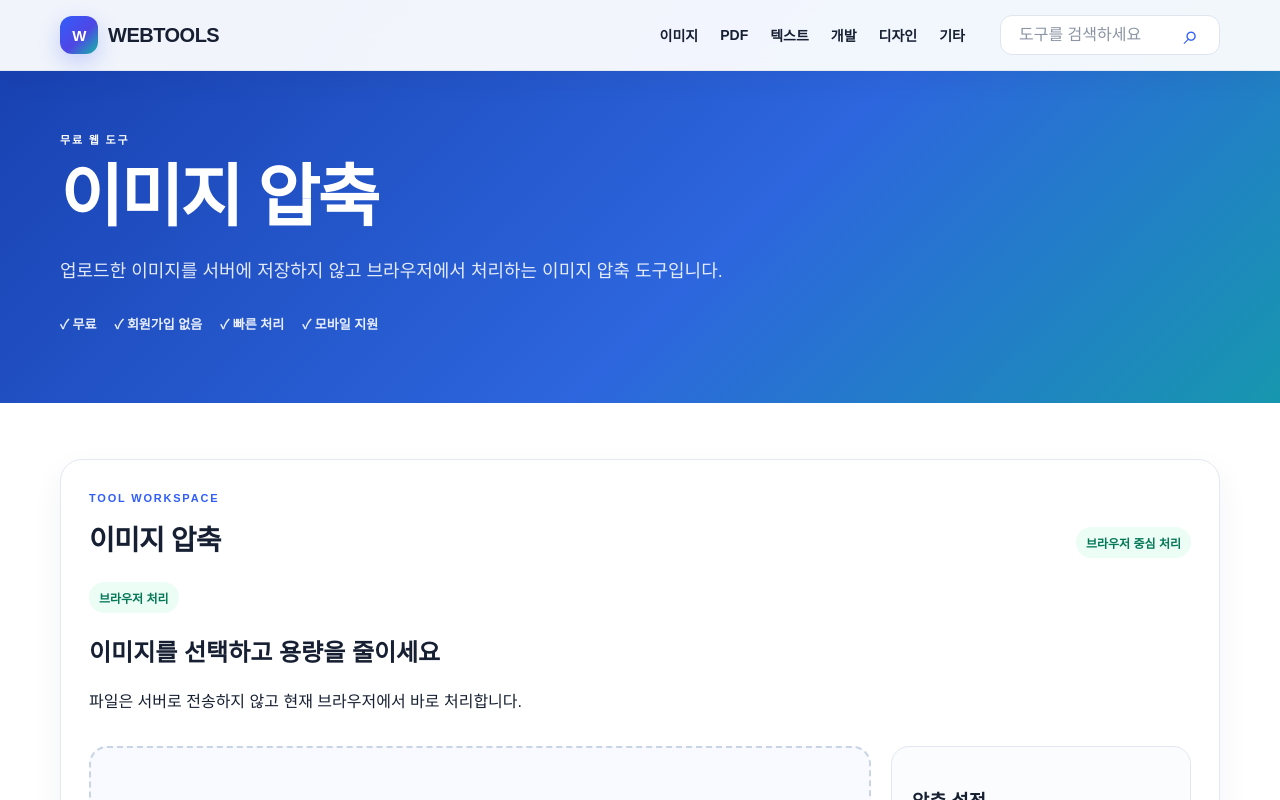
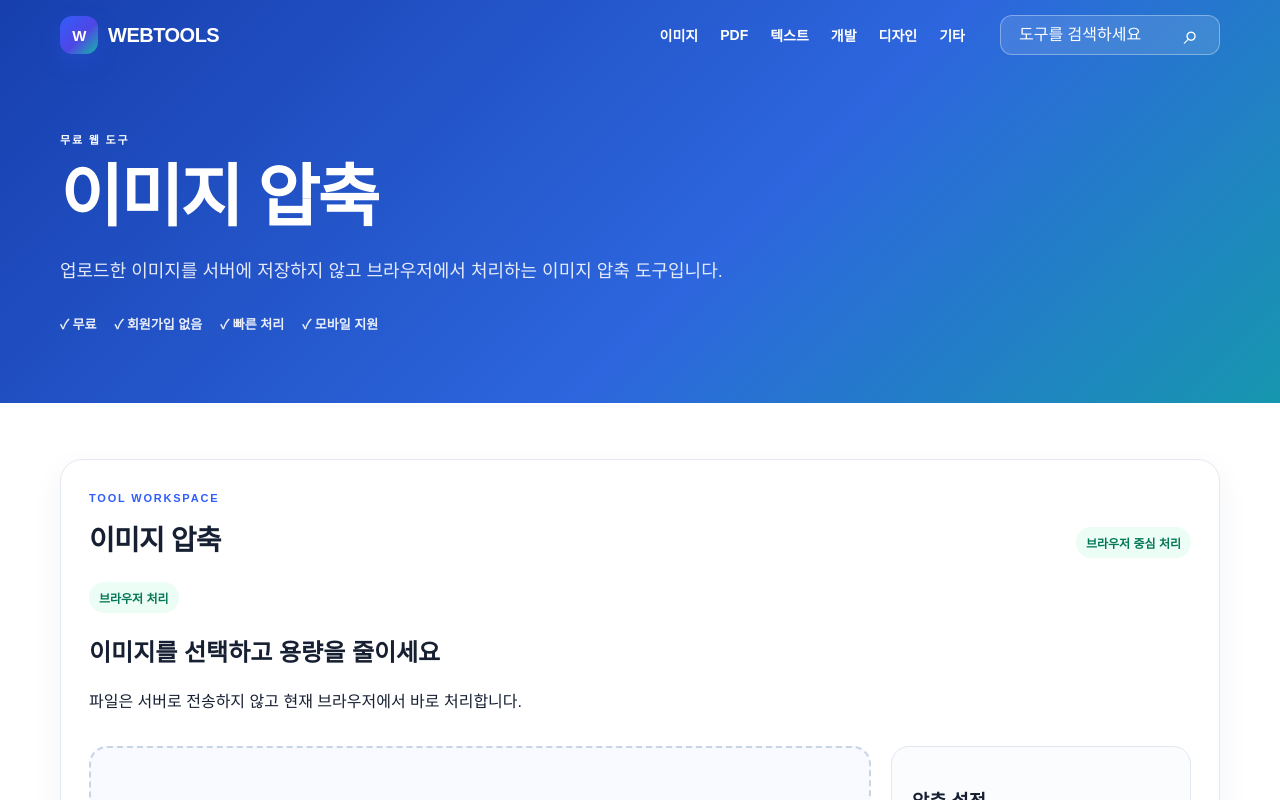
Before and after one commit to license-book/web-tools, a Next.js app: page /tools/image-compressor in a window 1280 px wide. Shown: the top 800 px of the page. Built offline with nearby package versions, Linux system fonts and the light colour scheme.

Commit message:
feat: keep desktop header transparent at top and highlight current category

```diff
--- a/components/layout/SiteHeader.tsx
+++ b/components/layout/SiteHeader.tsx
@@ -3,7 +3,7 @@
 import Link from 'next/link';
 import { useEffect, useState } from 'react';
 import { usePathname } from 'next/navigation';
-import { categories } from '@/data/tools';
+import { categories, tools } from '@/data/tools';
 import ToolSearch from '@/components/search/ToolSearch';
 
 export default function SiteHeader() {
@@ -11,7 +11,10 @@ export default function SiteHeader() {
   const [open, setOpen] = useState(false);
   const [scrolled, setScrolled] = useState(false);
   const initialTop = !scrolled && !open;
-  const homeOverlay = pathname === '/' && initialTop;
+
+  const toolSlug = pathname.startsWith('/tools/') ? pathname.split('/')[2] : '';
+  const currentTool = toolSlug ? tools.find((tool) => tool.slug === toolSlug) : undefined;
+  const activeCategory = currentTool?.category ?? categories.find((category) => pathname.startsWith(`/category/${category.slug}`))?.slug;
 
   useEffect(() => {
     const onScroll = () => setScrolled(window.scrollY > 20);
@@ -21,7 +24,7 @@ export default function SiteHeader() {
   }, []);
 
   return (
-    <header className={`siteHeader ${homeOverlay ? 'headerOverlay' : 'headerSolid'} ${initialTop ? 'headerAtTop' : ''}`}>
+    <header className={`siteHeader ${initialTop ? 'headerOverlay headerAtTop' : 'headerSolid'}`}>
       <div className="headerInner">
         <Link href="/" className="brand" aria-label="웹툴 홈" onClick={() => setOpen(false)}>
           <span className="brandMark" aria-hidden="true">W</span>
@@ -29,7 +32,14 @@ export default function SiteHeader() {
         </Link>
         <nav className="desktopNav" aria-label="주요 메뉴">
           {categories.map((category) => (
-            <Link key={category.slug} href={`/category/${category.slug}`}>{category.name}</Link>
+            <Link
+              key={category.slug}
+              href={`/category/${category.slug}`}
+              className={activeCategory === category.slug ? 'isActive' : undefined}
+              aria-current={activeCategory === category.slug ? 'page' : undefined}
+            >
+              {category.name}
+            </Link>
           ))}
         </nav>
         <div className="headerSearch"><ToolSearch compact /></div>
```
